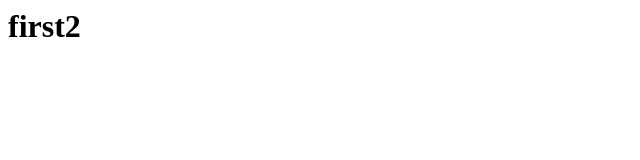
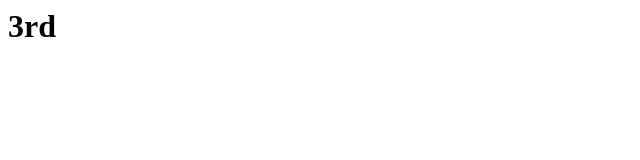
Before and after one commit to CodeAndTonicHQ/Autocommit-testing, a plain HTML site: page index.html in a window 1280 px wide. Shown: the full height of the page, 0-640 px from the left. Drawn offline with Linux system fonts and the light colour scheme.

Commit message:
Gitacora saved 1 changed files

```diff
--- a/index.html
+++ b/index.html
@@ -1 +1 @@
-<h1>first2</h1>
+<h1>3rd</h1>
```
